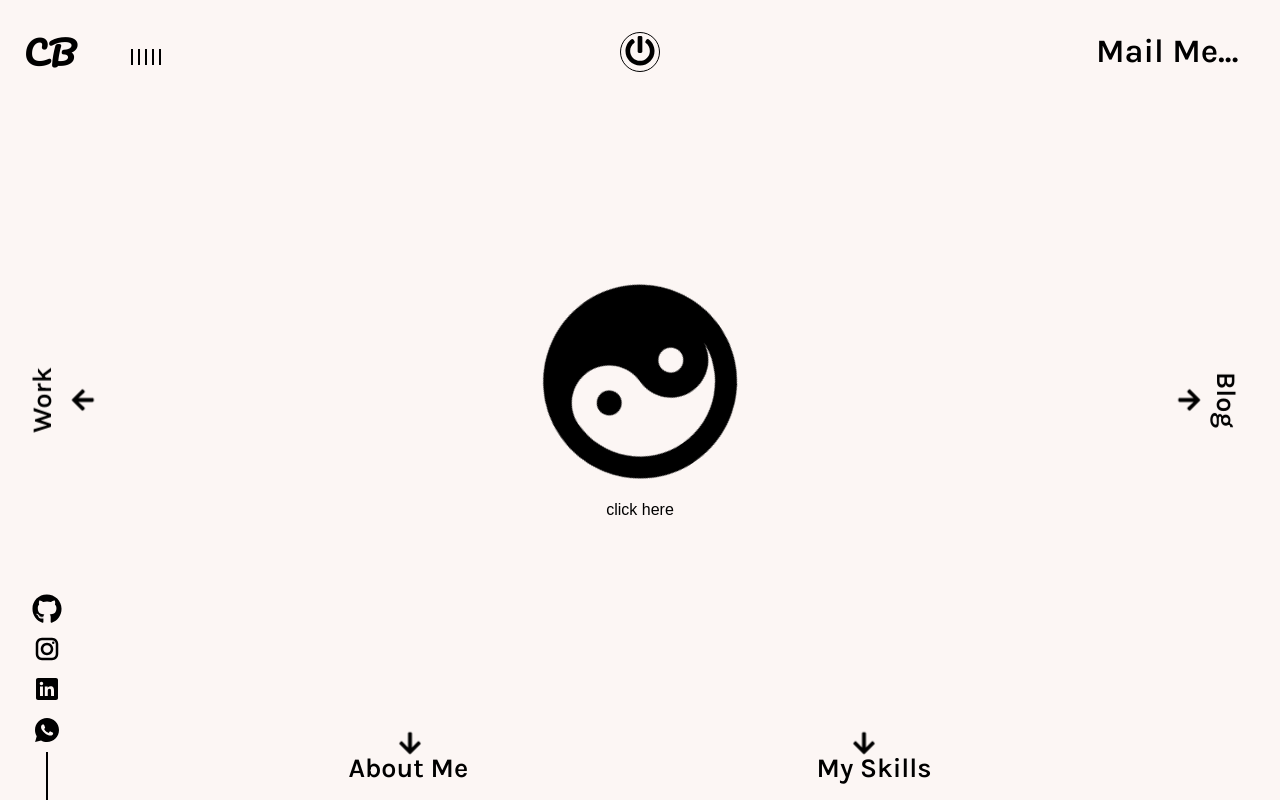
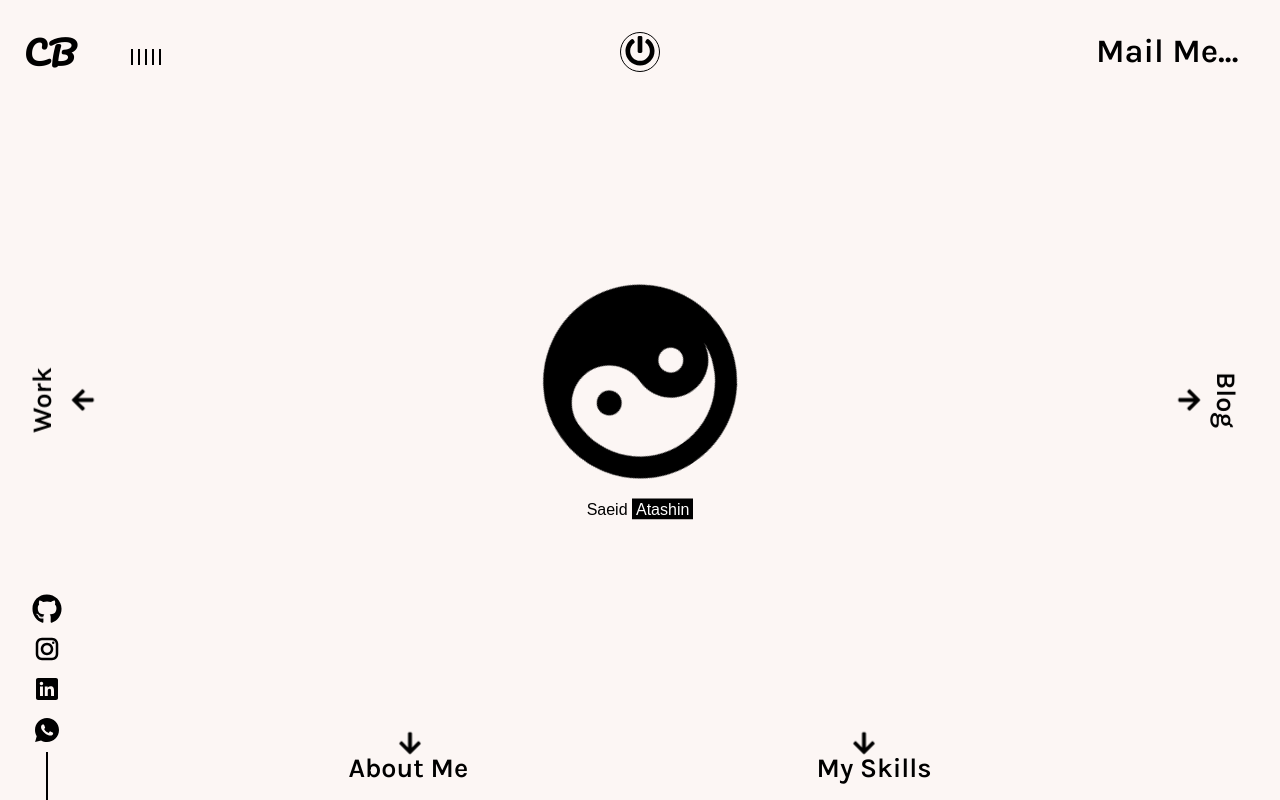
Before and after one commit to saeidAtashin/portfolio, a React (Create React App) app: page / in a window 1280 px wide. Built offline with nearby package versions, Linux system fonts and the light colour scheme.

Commit message:
add name

```diff
--- a/src/components/Main.js
+++ b/src/components/Main.js
@@ -348,9 +348,30 @@ const ArrowToSkills = styled.div`
   }
 `;
 
+const NameContainer = styled.span`
+  display: inline-block;
+  position: relative;
+  cursor: pointer;
+`;
+
+const FirstName = styled.span`
+  transition: all 0.3s ease;
+  color: ${(props) => (props.hovered ? "#fff" : "currentColor")};
+  background-color: ${(props) => (props.hovered ? "#000" : "transparent")};
+  padding: ${(props) => (props.hovered ? "2px 4px" : "0")};
+`;
+
+const LastName = styled.span`
+  transition: all 0.3s ease;
+  color: ${(props) => (props.hovered ? "#000" : "#fff")};
+  background-color: ${(props) => (props.hovered ? "#fff" : "#000")};
+  padding: 2px 4px;
+`;
+
 const Main = () => {
   const [click, setClick] = useState(false);
   const [animationDuration, setAnimationDuration] = useState(1.5);
+  const [nameHovered, setNameHovered] = useState(false);
   const animationRef = useRef(null);
   const rafRef = useRef(null);
 
@@ -441,7 +462,13 @@ const Main = () => {
               style={{ transition: "all 1.5s ease-in-out" }}
             />
           </IconWrapper>
-          <span>click here</span>
+          <NameContainer
+            onMouseEnter={() => setNameHovered(true)}
+            onMouseLeave={() => setNameHovered(false)}
+          >
+            <FirstName hovered={nameHovered}>Saeid</FirstName>{" "}
+            <LastName hovered={nameHovered}>Atashin</LastName>
+          </NameContainer>
         </Center>
 
         <Contact
```
